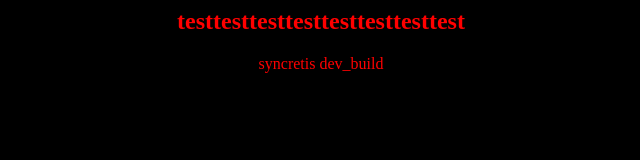
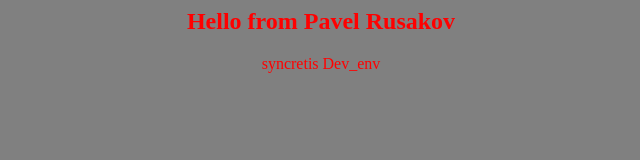
Before and after one commit to BloodH1tman/syncretis_devops, a plain HTML site: page index.html in a window 1280 px wide. Shown: the whole page, without its empty margins (319-959 px from the left). Drawn offline with Linux system fonts and the light colour scheme.

Commit message:
last one commit

```diff
--- a/index.html
+++ b/index.html
@@ -1,11 +1,11 @@
 <html>
-<body bgcolor=black>
+<body bgcolor=grey>
 <center>
-<h2><font color=red>testtesttesttesttesttesttesttest</font></h2>
+<h2><font color=red>Hello from Pavel Rusakov</font></h2>
 
-<font color=red>syncretis</font>
+</h2><font color=red>syncretis</font></h2>
 
-<font color=red>dev_build</font>
+<font color=red>Dev_env</font>
 
 </center>
 </body>
```
